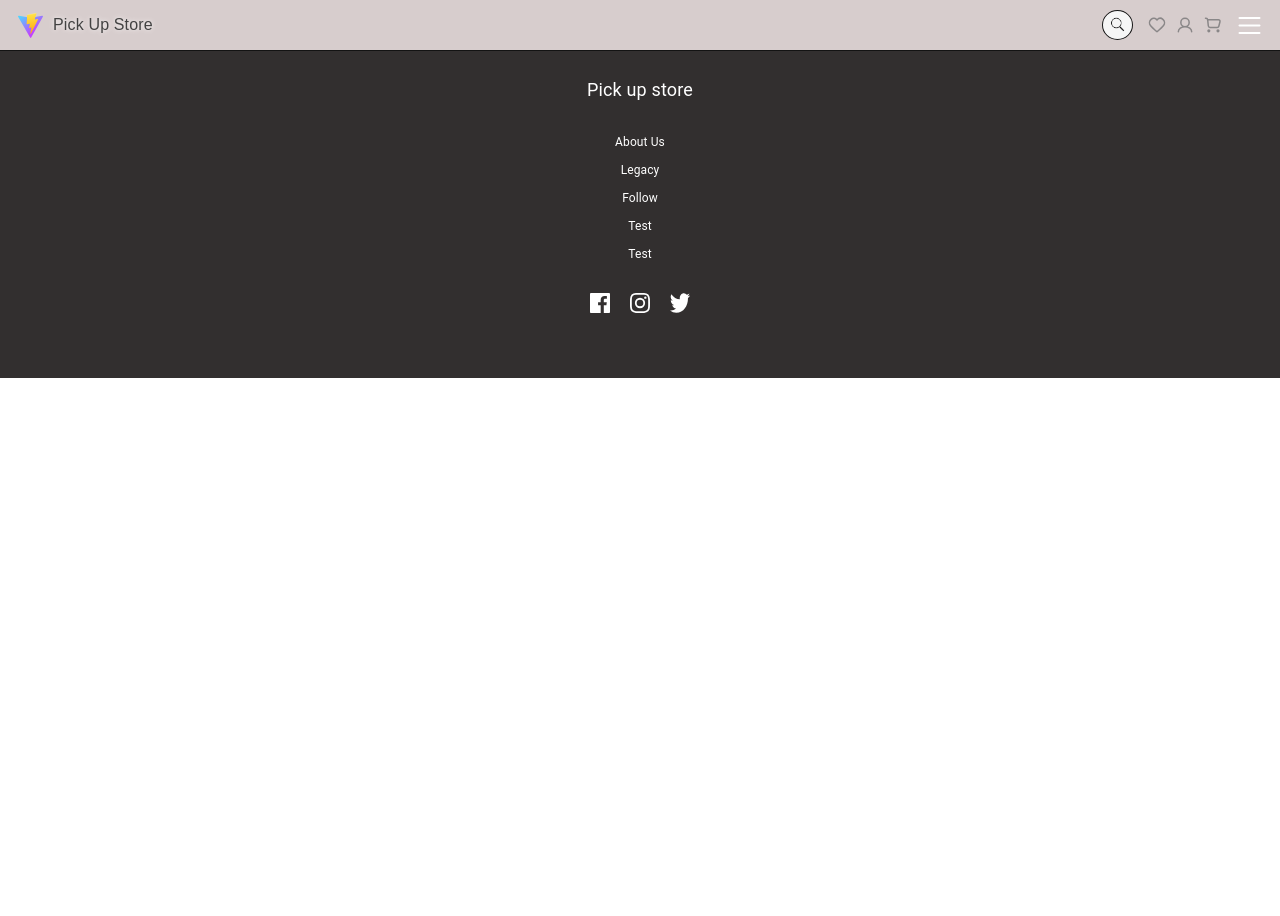
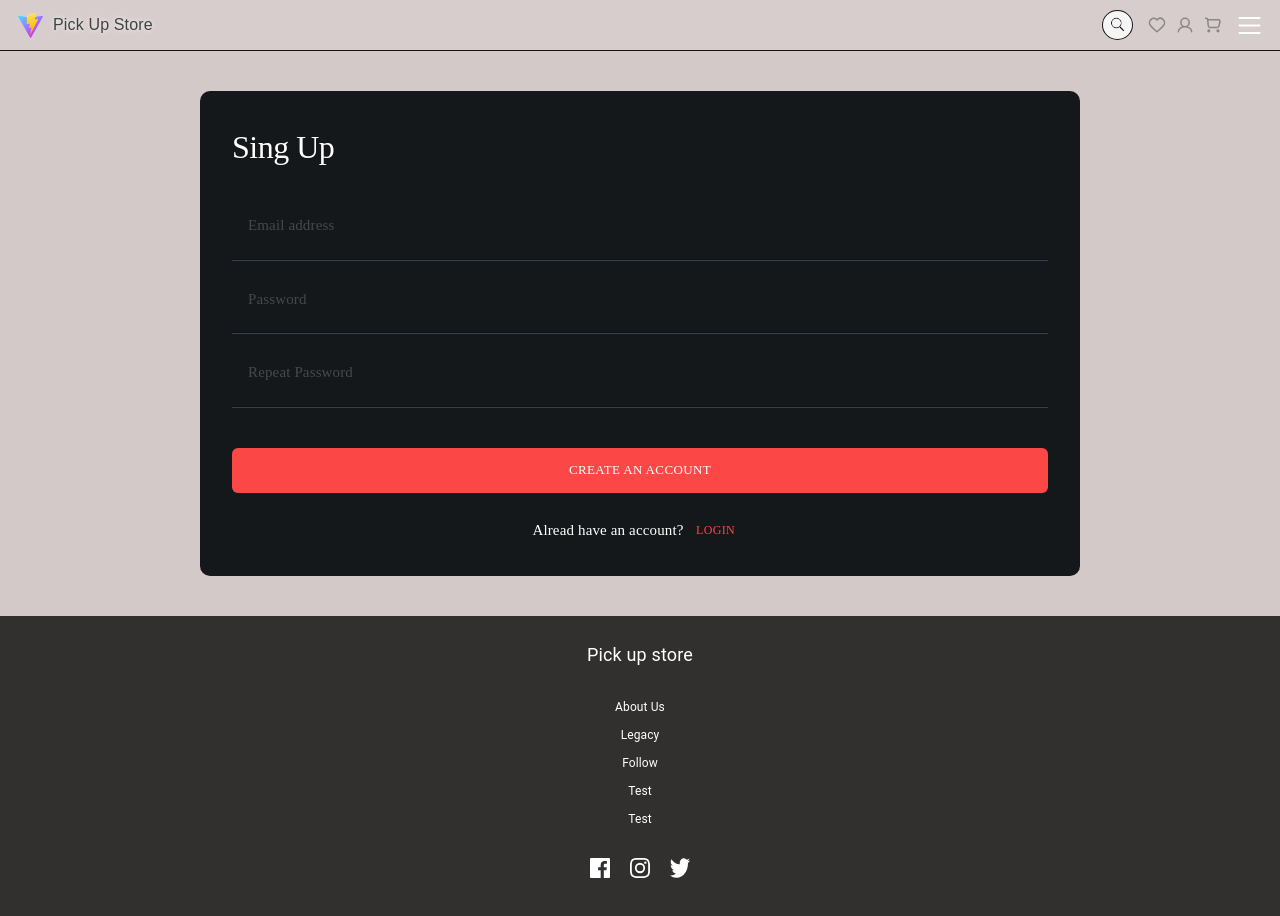
Before and after one commit to LadoAsambadze/pick-up-store, a React (Vite) app: page /Singup in a window 1280 px wide. Shown: the top 916 px of the page. Before the commit the page ends 800 px from the top, so only its background shows below. Built offline with nearby package versions, Linux system fonts and the light colour scheme; no server answers; a web font is replaced by a local one.

Commit message:
test push

```diff
--- a/package.json
+++ b/package.json
@@ -16,6 +16,7 @@
     "@mui/styled-engine-sc": "^5.12.0",
     "@reduxjs/toolkit": "^1.9.5",
     "axios": "^1.4.0",
+    "body-parser": "^1.20.2",
     "react": "^18.2.0",
     "react-dom": "^18.2.0",
     "react-multi-carousel": "^2.8.4",
--- a/src/App.tsx
+++ b/src/App.tsx
@@ -1,7 +1,6 @@
 import Main from "./pages/main";
 import { Routes, Route } from "react-router-dom";
 import Clothes from "./pages/clothes";
-
 import { useDispatch } from "react-redux";
 import Header from "./components/header";
 import Footer from "./components/footer";
@@ -12,6 +11,8 @@ import axios from "axios";
 import { setData } from "./store/data-slice";
 import { setLoading } from "./store/loading-slice";
 import Cart from "./pages/cart";
+import Login from "./pages/login";
+import Singup from "./pages/singup";
 
 function App() {
   const dispatch = useDispatch();
@@ -41,6 +42,8 @@ function App() {
         <Route path="/shoes/:id" element={<Selected />} />
         <Route path="/clothes/:id" element={<Selected />} />
         <Route path="/cart" element={<Cart />} />
+        <Route path="/Login" element={<Login />} />
+        <Route path="/Singup" element={<Singup />} />
       </Routes>
       <Footer />
     </>
--- a/src/components/header.tsx
+++ b/src/components/header.tsx
@@ -65,7 +65,11 @@ export default function Header() {
             />
           </SearchDiv>
           <HeaderIcon src="/heart.svg" alt="Favourite section icon/button" />
-          <HeaderIcon src="/user.svg" alt="User icon" />
+          <HeaderIcon
+            onClick={() => navigate("/login")}
+            src="/user.svg"
+            alt="User icon"
+          />
           <HeaderIcon
             onClick={() => navigate("/cart")}
             src="/cart.svg"
@@ -98,7 +102,7 @@ export default function Header() {
         <Choose
           variant="text"
           onClick={() => {
-            navigate("/selected");
+            navigate("/login");
           }}
         >
           Kids
--- /dev/null
+++ b/src/pages/login.tsx
@@ -0,0 +1,144 @@
+import { Box } from "@mui/material";
+import { styled } from "@mui/material/styles";
+import { Typography } from "@mui/material";
+import { Input } from "@mui/material";
+import { Button } from "@mui/material";
+import { useNavigate } from "react-router-dom";
+
+export default function Login() {
+  const navigate = useNavigate();
+  return (
+    <>
+      <Main>
+        <LogIn>
+          <Header>Login</Header>
+          <Form>
+            <InputField placeholder="Email address" type="email" />
+            {/* <Warn>Please enter email address</Warn> */}
+            {/* <Warn>Incorrect email</Warn> */}
+            <InputField placeholder="Password" />
+            {/* <Warn>Please enter password</Warn>
+            <Warn>Wrong password</Warn> */}
+            <LogDone>Login to your account</LogDone>
+            <SingDiv>
+              <Question>Don’t have an account?</Question>
+              <SignUp onClick={() => navigate("/singup")}>Sing Up</SignUp>
+            </SingDiv>
+          </Form>
+        </LogIn>
+      </Main>
+    </>
+  );
+}
+
+const Main = styled(Box)`
+  padding: 0px;
+  display: flex;
+  flex-direction: column;
+  align-items: center;
+  overflow-y: none;
+  background: #d4c9c9;
+  @media (min-width: 768px) {
+    padding: 40px 150px 120px 150px;
+  }
+  @media (min-width: 900px) {
+    padding: 40px 200px 40px 200px;
+  }
+  @media (min-width: 1440px) {
+    padding: 40px 500px 120px 500px;
+  }
+`;
+
+const LogIn = styled(Box)`
+  background: var(--semi-dark-blue, #14181a);
+  width: 100%;
+  padding: 40px 30px 40px 30px;
+  display: flex;
+  flex-direction: column;
+  @media (min-width: 768px) {
+    padding: 32px;
+    border-radius: 10px;
+  }
+`;
+
+const Header = styled(Typography)`
+  color: var(--pure-white, #fff);
+  font-size: 32px;
+  font-family: Outfit;
+  font-weight: 300;
+  letter-spacing: -0.5px;
+`;
+
+const Form = styled(Box)`
+  width: 100%;
+  margin-top: 16px;
+  display: flex;
+  flex-direction: column;
+`;
+
+const InputField = styled(Input)`
+  font-size: 15px;
+  font-family: Outfit;
+  font-style: normal;
+  font-weight: 300;
+  line-height: normal;
+  opacity: 0.5;
+  padding: 0px 0px 18px 16px;
+  color: var(--pure-white, #fff);
+  border: none;
+  margin-top: 24px;
+  border-bottom: 1px solid #5a698f;
+`;
+
+const LogDone = styled(Button)`
+  border-radius: 6px;
+  background: var(--red, #fc4747);
+  color: var(--pure-white, #fff);
+  text-align: center;
+  font-size: 13px;
+  font-family: Outfit;
+  font-style: normal;
+  font-weight: 300;
+  line-height: normal;
+  padding: 14px 30px 15px 30px;
+  margin-top: 40px;
+`;
+
+const SingDiv = styled(Box)`
+  width: 100%;
+
+  margin-top: 24px;
+  display: flex;
+  flex-direction: row;
+  align-items: center;
+  justify-content: center;
+`;
+
+const Question = styled(Typography)`
+  color: var(--pure-white, #fff);
+  font-size: 15px;
+  font-family: Outfit;
+  font-style: normal;
+  font-weight: 300;
+  line-height: normal;
+`;
+
+const SignUp = styled(Button)`
+  color: var(--red, #fc4747);
+  font-size: 12px;
+  font-family: Outfit;
+  font-style: normal;
+  font-weight: 300;
+  line-height: normal;
+`;
+
+// const Warn = styled(Typography)`
+//   font-size: 12px;
+//   font-family: Outfit;
+//   font-style: normal;
+//   font-weight: 300;
+//   line-height: normal;
+//   color: red;
+//   margin-top: 5px;
+//   margin-left: 3px;
+// `;
--- /dev/null
+++ b/src/pages/singup.tsx
@@ -0,0 +1,151 @@
+import { Box } from "@mui/material";
+import { styled } from "@mui/material/styles";
+import { Typography } from "@mui/material";
+import { Input } from "@mui/material";
+import { Button } from "@mui/material";
+import { useNavigate } from "react-router-dom";
+
+export default function Singup() {
+  const navigate = useNavigate();
+  return (
+    <>
+      <Main>
+        <LogIn>
+          <Header>Sing Up</Header>
+          <Form>
+            <InputField placeholder="Email address" type="email" />
+            {/* <Warn>Please enter your email address.</Warn>
+            <Warn>Incorrect email</Warn>
+            <Warn>Email adress already exist</Warn> */}
+            <InputField placeholder="Password" />
+            {/* <Warn>Please enter your password.</Warn> */}
+            <InputField placeholder="Repeat Password" />
+            {/* <Warn>Please confirm your password.</Warn>
+            <Warn>Passwords don t match</Warn> */}
+            <LogDone  type="submit">
+              Create an account
+            </LogDone>
+            <SingDiv>
+              <Question>Alread have an account?</Question>
+              <SignUp onClick={() => navigate("/login")}>Login</SignUp>
+            </SingDiv>
+          </Form>
+        </LogIn>
+      </Main>
+    </>
+  );
+}
+
+const Main = styled(Box)`
+  padding: 0px;
+  display: flex;
+  flex-direction: column;
+  align-items: center;
+  overflow-y: none;
+  background: #d4c9c9;
+  @media (min-width: 768px) {
+    padding: 40px 150px 40px 150px;
+  }
+  @media (min-width: 900px) {
+    padding: 40px 200px 40px 200px;
+  }
+  @media (min-width: 1440px) {
+    padding: 40px 500px 40px 500px;
+  }
+`;
+
+const LogIn = styled(Box)`
+  background: var(--semi-dark-blue, #14181a);
+  width: 100%;
+  padding: 40px 30px 40px 30px;
+  display: flex;
+  flex-direction: column;
+  @media (min-width: 768px) {
+    padding: 32px;
+    border-radius: 10px;
+  }
+  @media (min-width: 1440x) {
+  }
+`;
+
+const Header = styled(Typography)`
+  color: var(--pure-white, #fff);
+  font-size: 32px;
+  font-family: Outfit;
+  font-weight: 300;
+  letter-spacing: -0.5px;
+`;
+
+const Form = styled(Box)`
+  width: 100%;
+  margin-top: 16px;
+  display: flex;
+  flex-direction: column;
+`;
+
+const InputField = styled(Input)`
+  font-size: 15px;
+  font-family: Outfit;
+  font-style: normal;
+  font-weight: 300;
+  line-height: normal;
+  opacity: 0.5;
+  padding: 0px 0px 18px 16px;
+  color: var(--pure-white, #fff);
+  border: none;
+  margin-top: 24px;
+  border-bottom: 1px solid #5a698f;
+`;
+
+const LogDone = styled(Button)`
+  border-radius: 6px;
+  background: var(--red, #fc4747);
+  color: var(--pure-white, #fff);
+  text-align: center;
+  font-size: 13px;
+  font-family: Outfit;
+  font-style: normal;
+  font-weight: 300;
+  line-height: normal;
+  padding: 14px 30px 15px 30px;
+  margin-top: 40px;
+`;
+
+const SingDiv = styled(Box)`
+  width: 100%;
+
+  margin-top: 24px;
+  display: flex;
+  flex-direction: row;
+  align-items: center;
+  justify-content: center;
+`;
+
+const Question = styled(Typography)`
+  color: var(--pure-white, #fff);
+  font-size: 15px;
+  font-family: Outfit;
+  font-style: normal;
+  font-weight: 300;
+  line-height: normal;
+`;
+
+const SignUp = styled(Button)`
+  color: var(--red, #fc4747);
+  font-size: 12px;
+  font-family: Outfit;
+  font-style: normal;
+  font-weight: 300;
+  line-height: normal;
+`;
+
+// const Warn = styled(Typography)`
+//   font-size: 12px;
+//   font-family: Outfit;
+//   font-style: normal;
+//   font-weight: 300;
+//   line-height: normal;
+//   color: red;
+//   margin-top: 5px;
+//   margin-left: 3px;
+// `;
```
Also changed, not shown: 1 other file (tests, documents, lock files or other folders).
